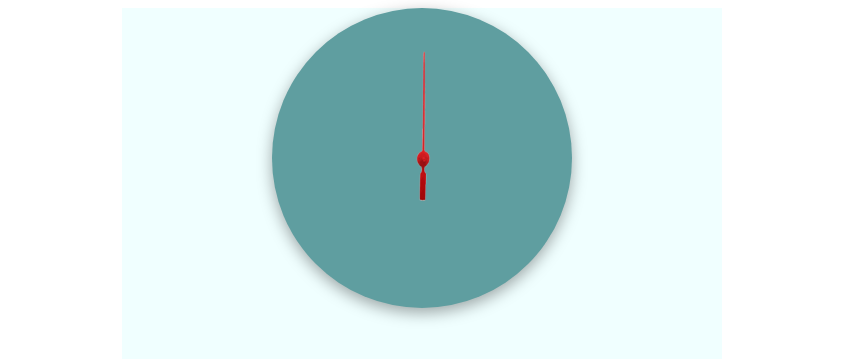
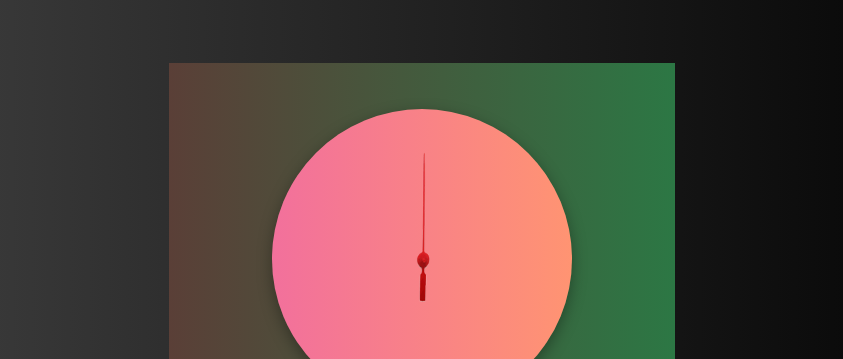
Before and after one commit to Zeeshan-tech11/stopwatch, a plain HTML site: page index.html in a window 1280 px wide. Shown: the top 359 px of the page, without its empty margins (218-1061 px from the left). Drawn offline with Linux system fonts and the light colour scheme.

Commit message:
pushing to git

```diff
--- a/style.css
+++ b/style.css
@@ -1,16 +1,27 @@
+body{
+    background-image: linear-gradient(to right, #434343 0%, black 100%);
+
+}
 .container{
-    width: 600px;
-    background-color: azure;
+    width: 40%;
+    /* background-color: azure; */
+    background-image: linear-gradient(to right, #5a3f37, #2c7744);
+
     display: flex;
     flex-direction: column;
     margin: auto;
     justify-content: center;
+    height: 80vh;
+    margin-top: 5%;
+
 }
 .watch{
     width: 300px;
     height: 300px;
     border-radius: 50%;
-    background-color: cadetblue;
+    /* background-color: cadetblue; */
+    background-image: linear-gradient(to right, rgb(242, 112, 156), rgb(255, 148, 114));
+
     box-shadow: rgba(0, 0, 0, 0.35) 0px 5px 15px;
     margin: auto;
     margin-bottom: 1.5rem;
```
Also changed, not shown: index.html (line endings or trailing spaces), script.js (line endings or trailing spaces).
